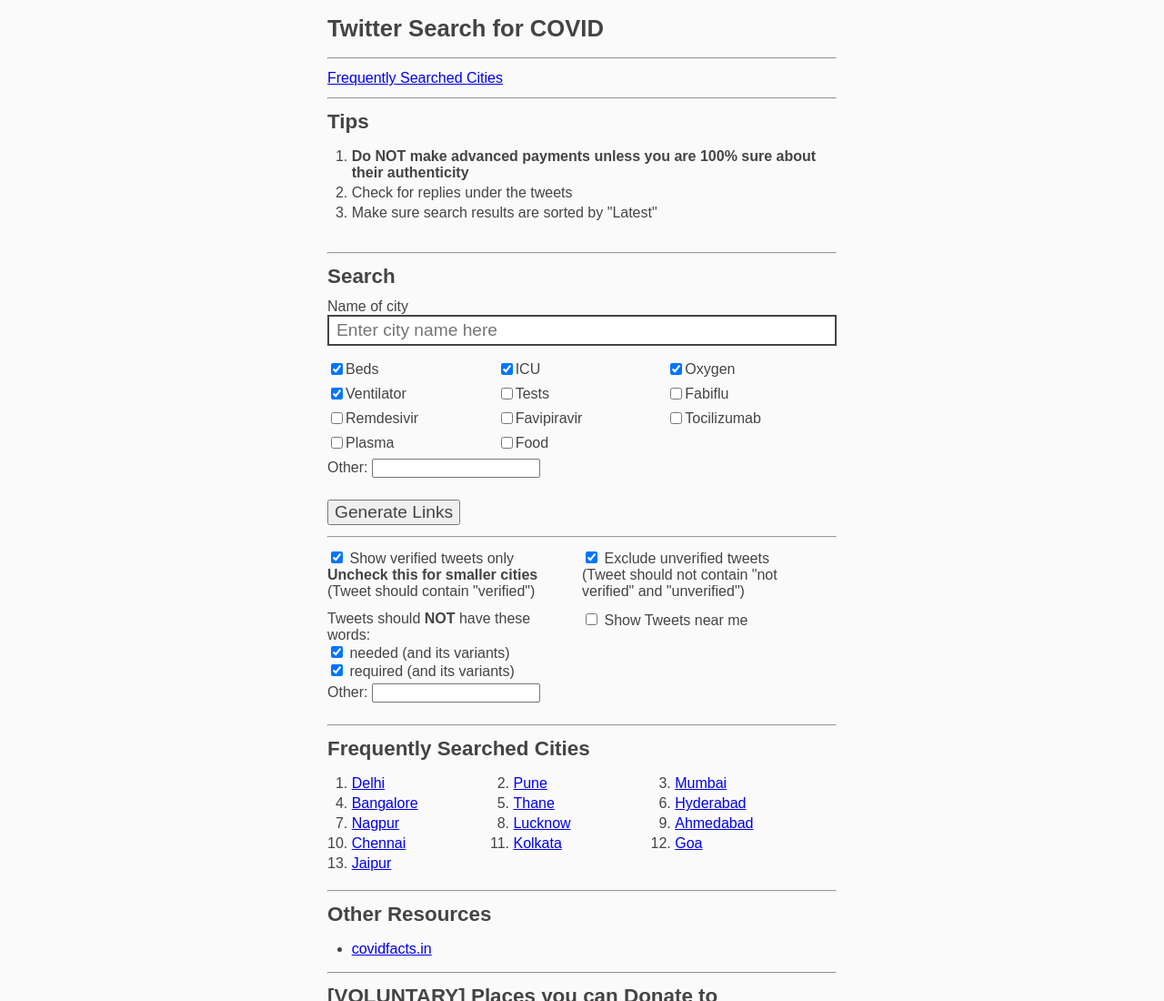
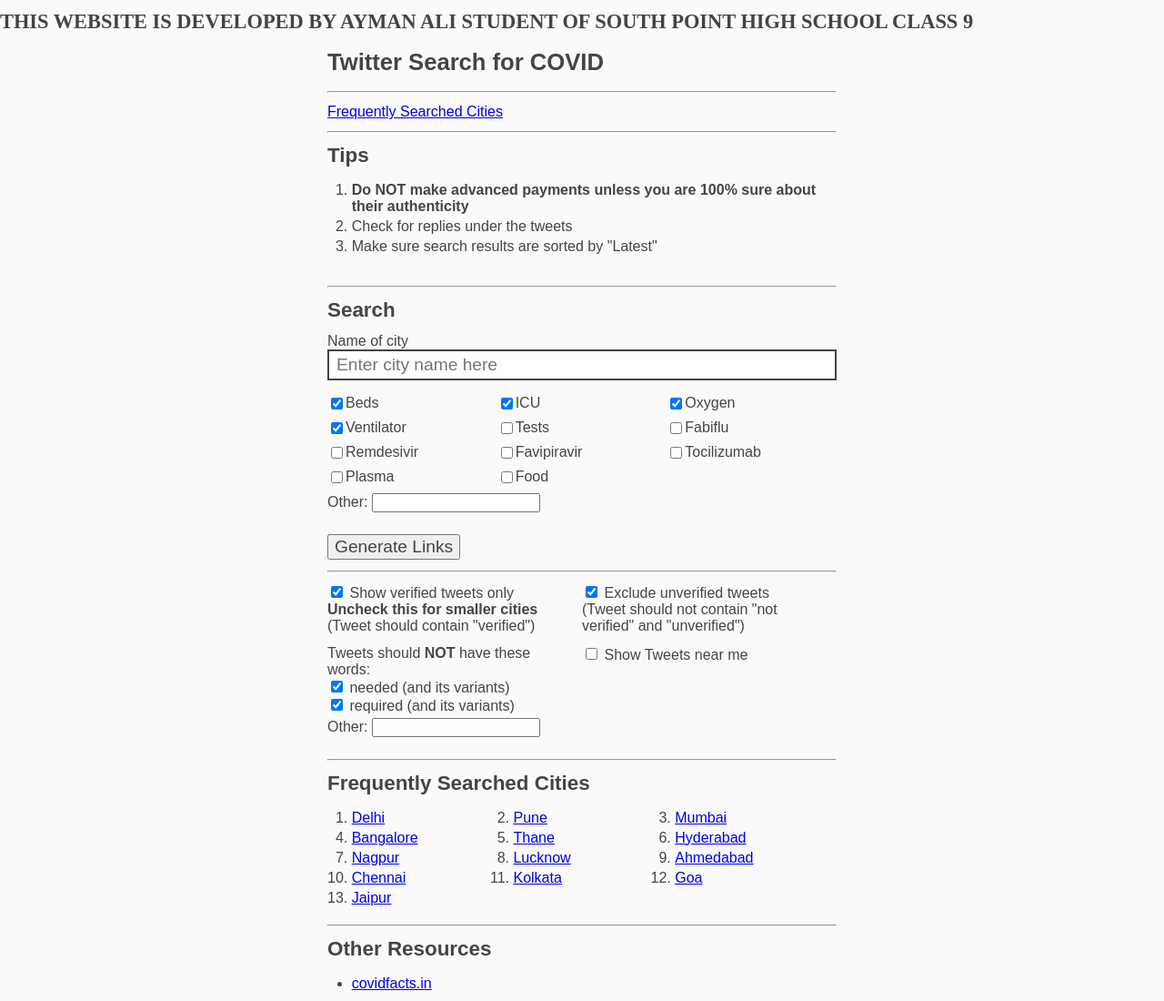
Before and after one commit to aym104/aym104.github.io, a plain HTML site: page covid19/index.html in a window 1280 px wide. Shown: the top 1100 px of the page at 91% size. Drawn offline with Linux system fonts and the light colour scheme.

Commit message:
Update index.html

```diff
--- a/covid19/index.html
+++ b/covid19/index.html
@@ -15,6 +15,7 @@
 </head>
 
 <body>
+ <h2>THIS WEBSITE IS DEVELOPED BY AYMAN ALI STUDENT OF SOUTH POINT  HIGH SCHOOL CLASS 9 </h2>
   <script src="bundle.js"></script>
   <script async src="https://www.googletagmanager.com/gtag/js?id=G-LQSMXTRGG5"></script>
   <script>
```
